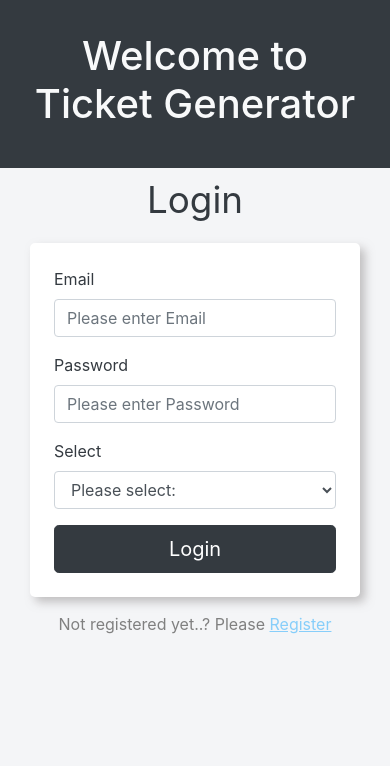
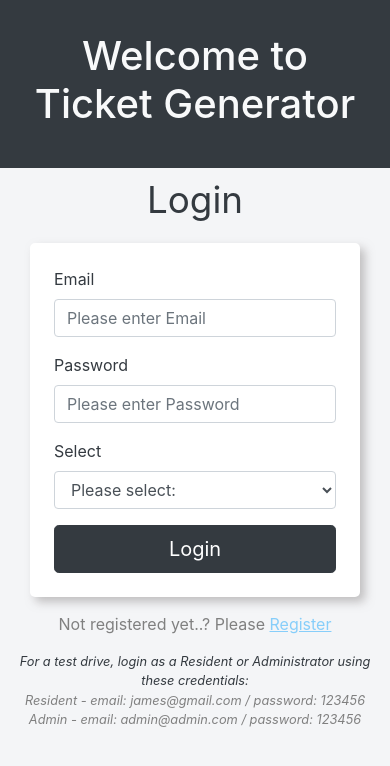
Before and after one commit to jaab30/ticketGen, a React (Create React App) app in the folder client/: page / in a window 390 px wide. Shown: the top 766 px of the page. Built offline with nearby package versions, Linux system fonts and the light colour scheme; no server answers.

Commit message:
add text to login page, fix titles Admin tix list

```diff
--- a/client/src/pages/AdminTicketList/index.js
+++ b/client/src/pages/AdminTicketList/index.js
@@ -85,7 +85,7 @@ function UserTicketList() {
                                             <td>{ticket.subject}</td>
                                             <td>{ticket.status}<Icon className={ticketStatusIcon(i)} /></td>
                                             <td><Moment format="MMMM Do, YYYY">{ticket.date}</Moment></td>
-                                            <td><Icon title="Status" className={status(i)} />{ticket.newUserComment ? <Icon title="New Comment" className="fas fa-folder-plus fa-1x ml-3 text-danger" /> : ""}</td>
+                                            <td><Icon title={ticket.status === "Submitted" ? "New Ticket" : "Read Ticket"} className={status(i)} />{ticket.newUserComment ? <Icon title="New Comment" className="fas fa-folder-plus fa-1x ml-3 text-danger" /> : ""}</td>
                                         </tr>
                                     ))}
                                 </tbody>
--- a/client/src/pages/Main/index.js
+++ b/client/src/pages/Main/index.js
@@ -26,7 +26,11 @@ function Main() {
             {!formSwitch ?
                 <>
                     <LoginForm />
-                    <P className="textLogin text-center" color="light">Not registered yet..? Please <Span className="linkSpan" onClick={handleRegisterSwitch}>Register</Span></P> </> :
+                    <P className="textLogin text-center" color="light">Not registered yet..? Please <Span className="linkSpan" onClick={handleRegisterSwitch}>Register</Span></P>
+                    <P className="textLoginTest text-center m-0 text-dark">For a test drive, login as a Resident or Administrator using these credentials:</P>
+                    <P className="textLoginTest text-center m-0">Resident - email: james@gmail.com / password: 123456</P>
+                    <P className="textLoginTest text-center m-0">Admin - email: admin@admin.com / password: 123456</P>
+                </> :
                 <>
                     <RegisterForm />
                     <P className="textLogin text-center">Already registered..? Please <Span className="linkSpan" onClick={handleRegisterSwitch}>Login</Span></P>
--- a/client/src/pages/Main/style.css
+++ b/client/src/pages/Main/style.css
@@ -12,6 +12,12 @@ body {
 .textLogin {
     color: gray;
     margin-top: 15px;
+}
+
+.textLoginTest {
+    font-size: .9em;
+    color: gray;
+    font-style: italic;
 }
 
 p.loginHeadText{
@@ -32,3 +38,10 @@ p.loginHeadText{
 .jumbotron {
     margin: 0;
 }
+
+@media screen and (max-width: 600px) {
+    .textLoginTest {
+        font-size: .8em;
+        padding: 0 10px;
+    }
+  }
```
